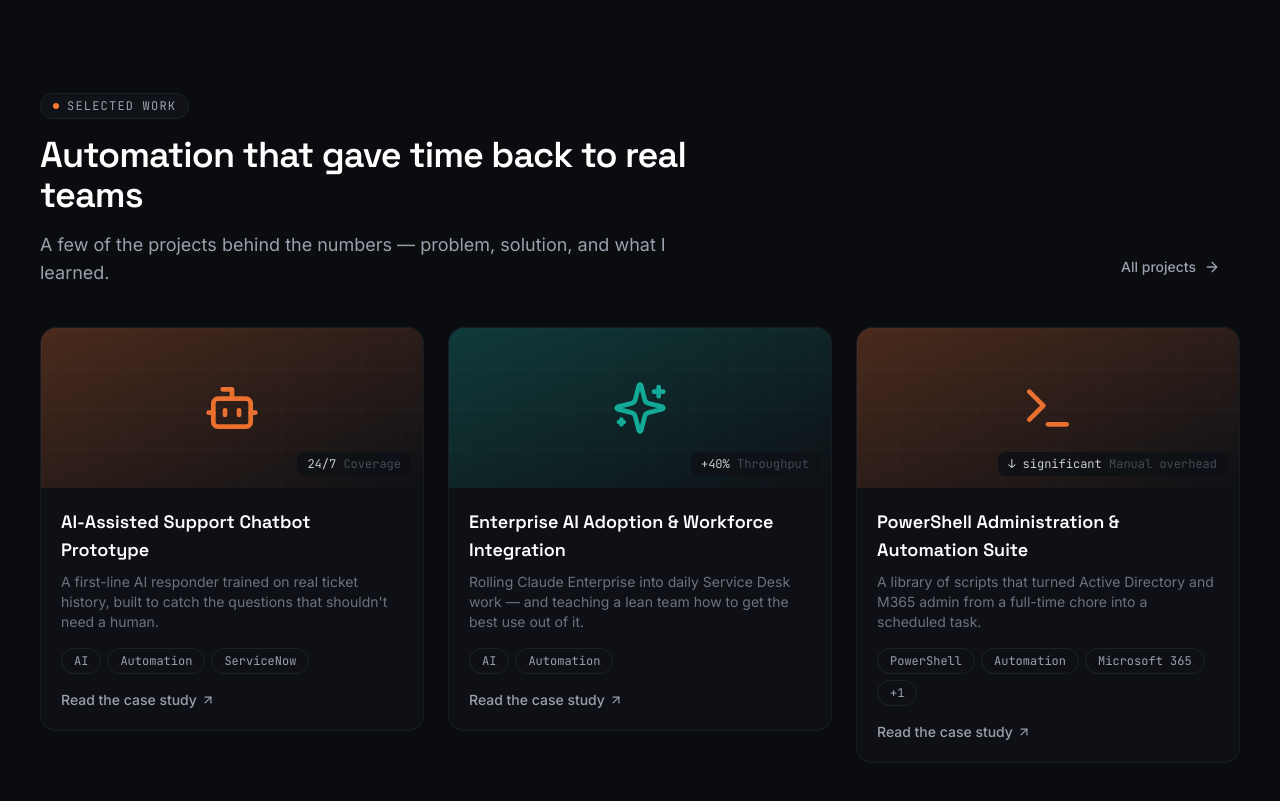
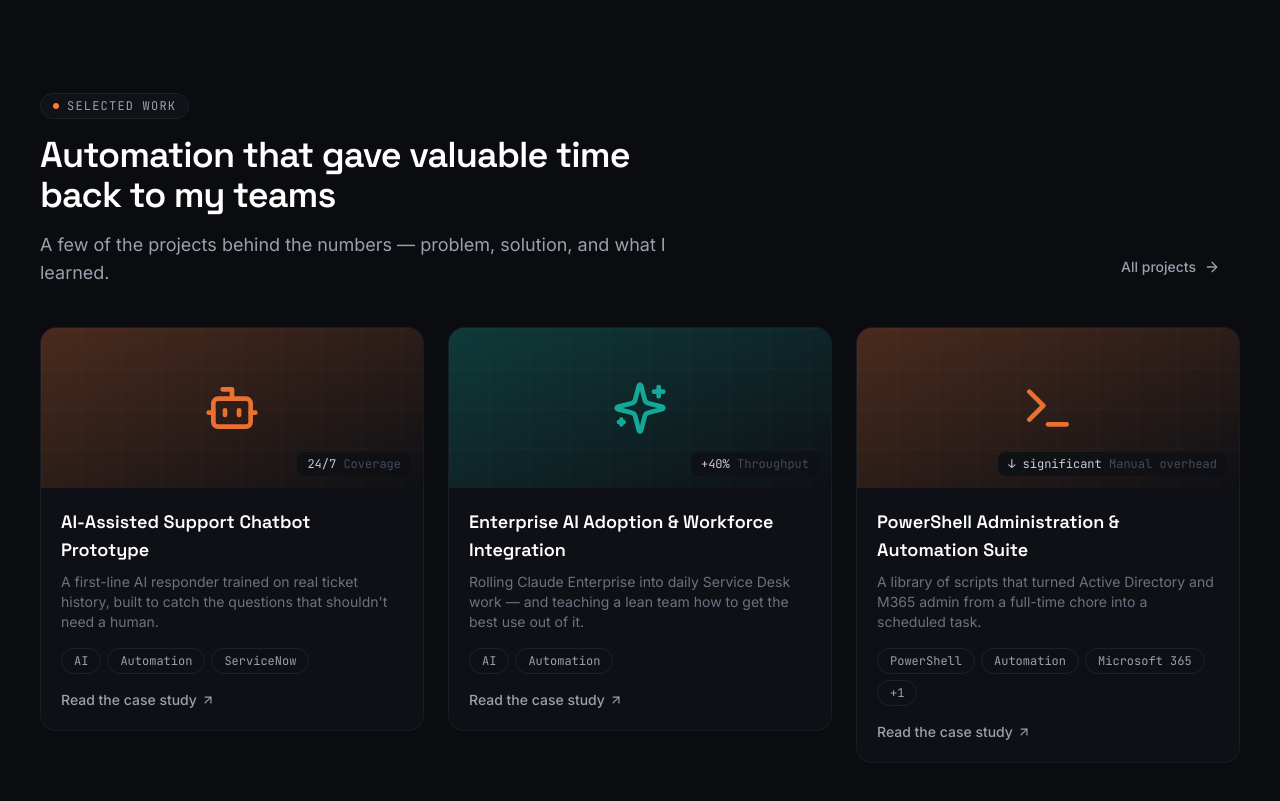
Before and after one commit to grandmasterjjs/Career-Portfolio, a Next.js app: page / in a window 1280 px wide. Shown: the part 960-1761 px from the top of the page. Built offline with nearby package versions, Linux system fonts and the light colour scheme.

Commit message:
Update title in FeaturedProjects component for clarity

```diff
--- a/src/components/home/FeaturedProjects.tsx
+++ b/src/components/home/FeaturedProjects.tsx
@@ -12,7 +12,7 @@ export function FeaturedProjects() {
       <div className="flex flex-col items-start justify-between gap-6 sm:flex-row sm:items-end">
         <SectionHeading
           eyebrow="Selected Work"
-          title="Automation that gave time back to real teams"
+          title="Automation that gave valuable time back to my teams"
           description="A few of the projects behind the numbers — problem, solution, and what I learned."
         />
         <Button href="/projects" variant="ghost" icon={<ArrowRight size={16} />} className="hidden sm:inline-flex">
```
